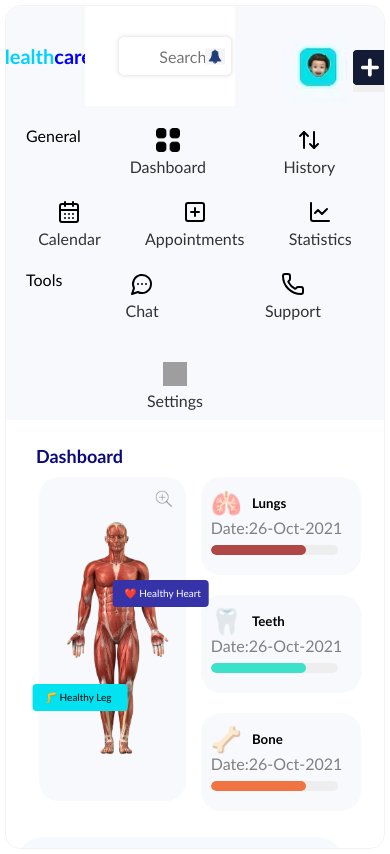
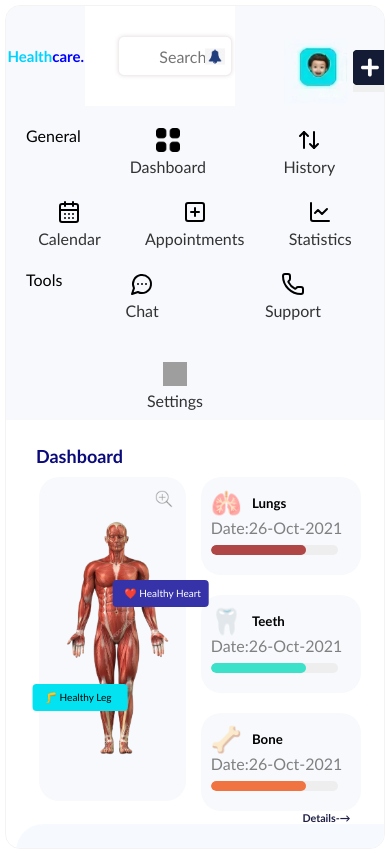
Before and after one commit to sugam-eng/fitper_project, a React (Vite) app in the folder healthcare_dashboard/: page / in a window 390 px wide. Built offline with nearby package versions, Linux system fonts and the light colour scheme; grey boxes are pictures that could not be loaded.

Commit message:
made webpage responsive for all devices

```diff
--- a/healthcare_dashboard/src/components/CalendarView.css
+++ b/healthcare_dashboard/src/components/CalendarView.css
@@ -8,6 +8,11 @@
   border-radius: 25px;
   padding: 20px 35px;
   margin-left: 40px;
+}
+@media (max-width:625px){
+  .dentistcard{
+    margin-left: 2px;
+  }
 }
 
 .appointmentcard {
--- a/healthcare_dashboard/src/components/DashboardMainContent/ActivityFeed.css
+++ b/healthcare_dashboard/src/components/DashboardMainContent/ActivityFeed.css
@@ -4,6 +4,14 @@
   background: #f6faff;
   margin-right: 30px;
   border-radius: 27px;
+}
+
+@media (max-width:502px){
+  .activity-feed{
+    margin-right: auto;
+    padding-left: 0;
+
+  }
 }
 
 .activity-bars {
--- a/healthcare_dashboard/src/components/DashboardMainContent/DashboardOverview.jsx
+++ b/healthcare_dashboard/src/components/DashboardMainContent/DashboardOverview.jsx
@@ -33,7 +33,7 @@ function DashboardOverview() {
           <HealthStatusCards emoji='🦴' name='Bone' color='rgba(240, 114, 64, 0.99)' value={75} />
         </div>
       </div>
-      <h6 style={{ color: ' #1f1f47', marginLeft: '500px' }}>Details-&rarr;</h6>
+      <h6 style={{ color: ' #1f1f47', marginLeft: '80%' }}>Details-&rarr;</h6>
 
 
     </>
--- a/healthcare_dashboard/src/components/DashboardMainContent/UpcomingSchedule.css
+++ b/healthcare_dashboard/src/components/DashboardMainContent/UpcomingSchedule.css
@@ -4,6 +4,13 @@ gap: 30px;
 margin-left: 40px;
 border-radius: 50px;
 margin-bottom: 20px;
+}
+
+@media (max-width:626px) {
+    .firstschedule{
+        gap:2px;
+        margin-left: auto;
+    }
 }
 
 .lastschedule{
--- a/healthcare_dashboard/src/components/Header.css
+++ b/healthcare_dashboard/src/components/Header.css
@@ -13,9 +13,9 @@
   justify-content: center;
   height: 100%;
 }
-@media (max-width:568px){
+@media (max-width:555px){
   .name h1{
-    font-size: 20px;
+    font-size: 15px;
     padding: 10px;
   }
 }
--- a/healthcare_dashboard/src/components/SimpleAppointmentCard.css
+++ b/healthcare_dashboard/src/components/SimpleAppointmentCard.css
@@ -5,6 +5,7 @@
     background: #dee2f8;
     width: 200px;
     padding-left: 30px;
+
 }
 
 .appointment-title {
```
